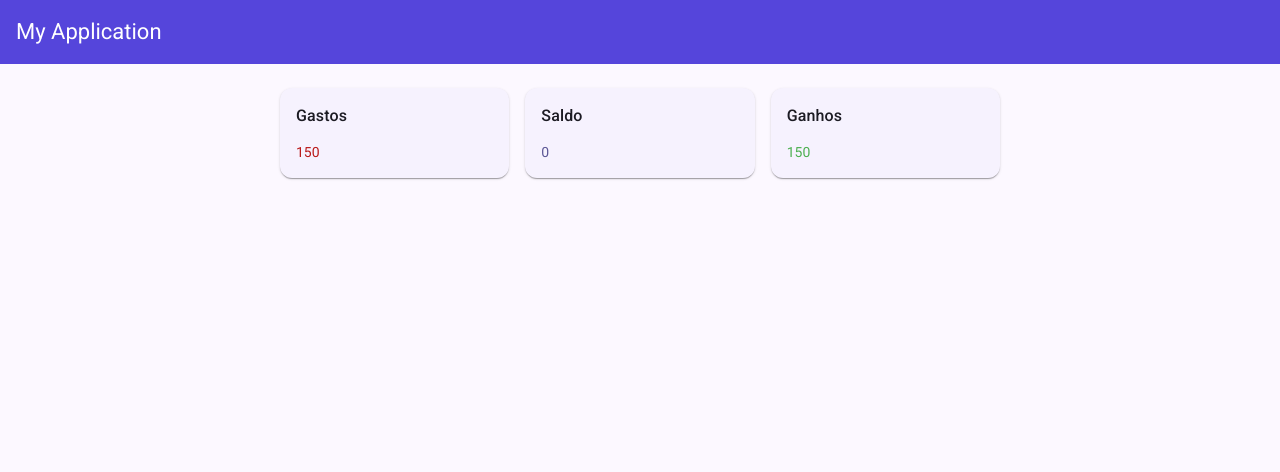
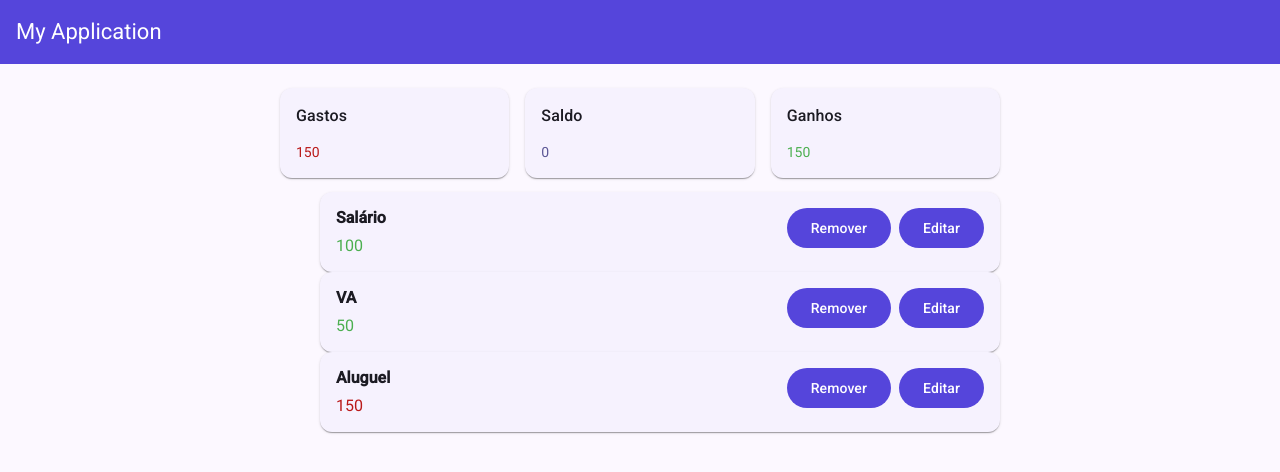
Before and after one commit to ketlynsantos/gerenciador-financeiro, an Angular app: page / in a window 1280 px wide. Shown: the top 472 px of the page. Built offline with nearby package versions, Linux system fonts and the light colour scheme.

Commit message:
feat: renderiza uma lista de transações

```diff
--- a/src/app/features/home/home.html
+++ b/src/app/features/home/home.html
@@ -1 +1,7 @@
 <app-balance [transactions]="transactions()"></app-balance>
+
+<ul>
+    @for (item of transactions(); track item) {
+        <app-transaction-item [transaction]="item"></app-transaction-item>
+    }
+</ul>
--- a/src/app/features/home/home.ts
+++ b/src/app/features/home/home.ts
@@ -1,17 +1,19 @@
 import { Component, signal } from '@angular/core';
-import { BalanceCard } from './components/balance/components/balance-card/balance-card';
 import { Balance } from './components/balance/balance';
+import { TransactionItem } from './components/transaction-item/transaction-item';
+import { Transaction } from '../../shared/transaction/interfaces/transaction';
+import { TransactionType } from '../../shared/transaction/enums/transaction-type';
 
 @Component({
   selector: 'app-home',
-  imports: [Balance],
+  imports: [Balance, TransactionItem],
   templateUrl: './home.html',
   styleUrl: './home.scss',
 })
 export class Home {
-  transactions = signal([
-    { value: 100, type: 'income' },
-    { value: 50, type: 'income' },
-    { value: 150, type: 'outcome' },
+  transactions = signal<Transaction[]>([
+    { title: 'Salário', value: 100, type: TransactionType.INCOME },
+    { title: 'VA', value: 50, type: TransactionType.INCOME },
+    { title: 'Aluguel', value: 150, type: TransactionType.OUTCOME },
   ])
 }
```
